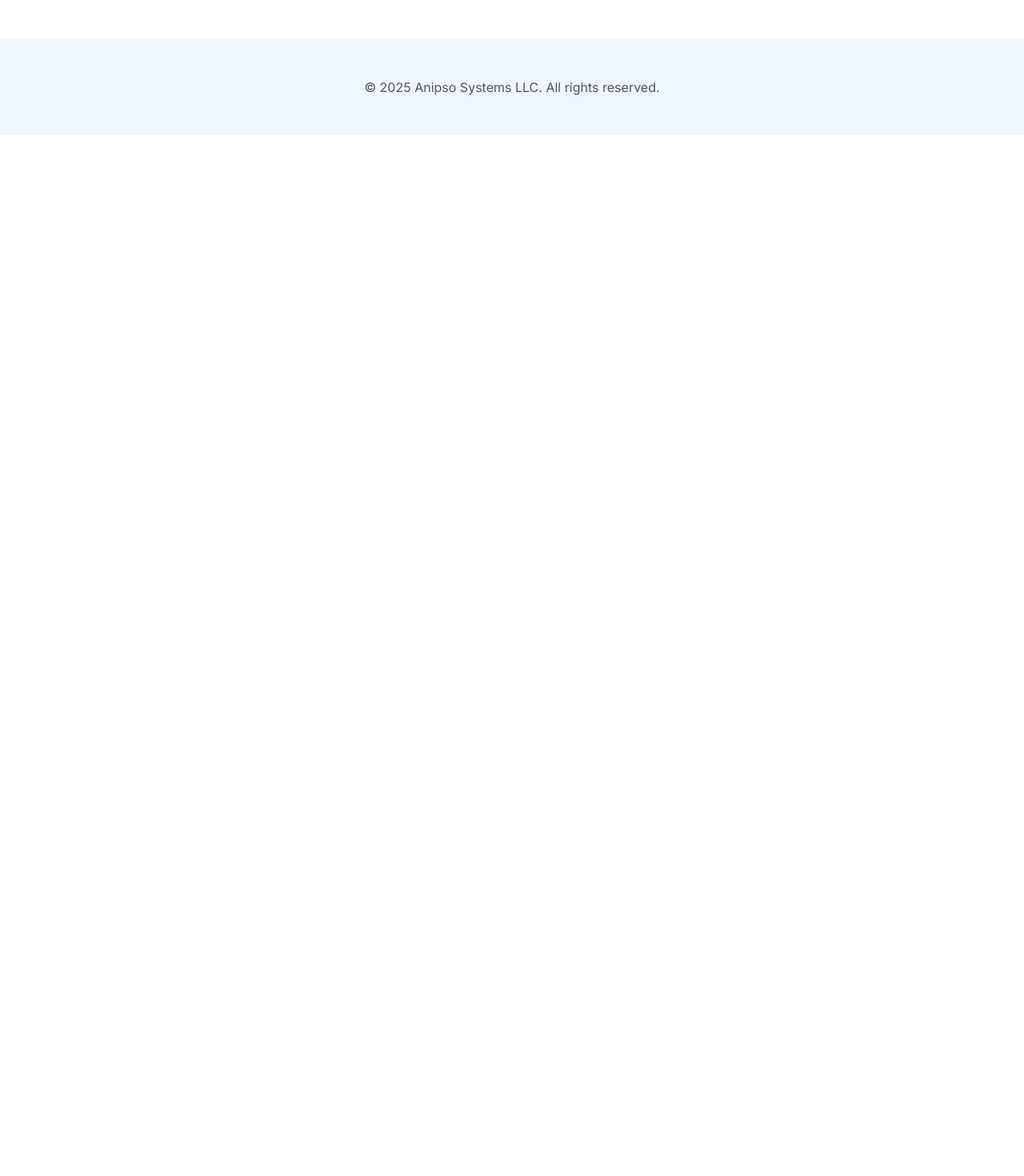
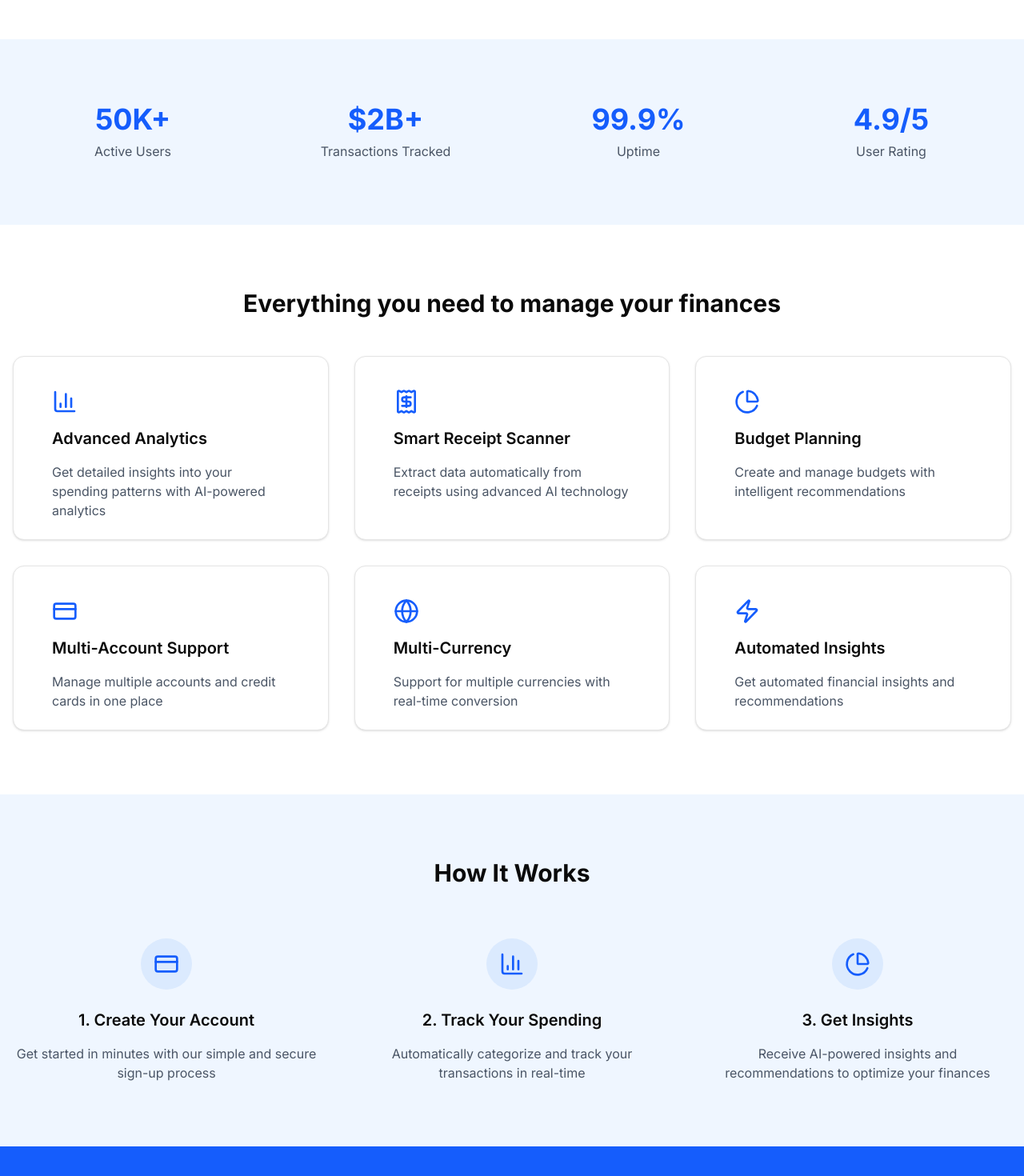
Before and after one commit to ChrisOspina/welth, a Next.js app: page / in a window 1280 px wide. Shown: the part 1280-2750 px from the top of the page at 80% size. Before the commit the page ends 1449 px from the top, so only its background shows below. Built offline with nearby package versions, Linux system fonts and the light colour scheme; no server answers.

Commit message:
landing page and data models

```diff
--- a/app/page.js
+++ b/app/page.js
@@ -1,10 +1,98 @@
 import HeroSection from "@/components/hero";
+import {
+  featuresData,
+  howItWorksData,
+  statsData,
+  testimonialsData,
+} from "@/data/landing";
+import { Button } from "@/components/ui/button";
+import { Card, CardContent } from "@/components/ui/card";
+import Image from "next/image";
+import Link from "next/link";
+
 
 
 export default function Home() {
   return (
     <div className="mt-40">
       <HeroSection />
+
+      {/* Stats section */}
+      <section className="py-20 bg-blue-50">
+        <div className="container mx-auto px-4 md:px-6">
+          <div className="grid grid-cols-2 md:grid-cols-4 gap-8">
+            {statsData.map((stat, index) => {
+              return (
+               <div key={index} className="text-center">
+                <div className="text-4xl font-bold text-blue-600 mb-2">
+                  {stat.value}
+                </div>
+                <div className="text-gray-600">{stat.label}</div>
+              </div>
+              );
+            })}
+          </div>
+        </div>
+      </section>
+
+      {/* Features Section */}
+      <section id="features" className="py-20">
+        <div className="container mx-auto px-4">
+          <h2 className="text-3xl font-bold text-center mb-12">
+            Everything you need to manage your finances
+          </h2>
+          <div className="grid grid-cols-1 md:grid-cols-2 lg:grid-cols-3 gap-8">
+            {featuresData.map((feature, index) => (
+              <Card className="p-6" key={index}>
+                <CardContent className="space-y-4 pt-4">
+                  {feature.icon}
+                  <h3 className="text-xl font-semibold">{feature.title}</h3>
+                  <p className="text-gray-600">{feature.description}</p>
+                </CardContent>
+              </Card>
+            ))}
+          </div>
+        </div>
+      </section>
+
+      {/* How It Works Section */}
+         <section className="py-20 bg-blue-50">
+        <div className="container mx-auto px-4">
+          <h2 className="text-3xl font-bold text-center mb-16">How It Works</h2>
+          <div className="grid grid-cols-1 md:grid-cols-3 gap-12">
+            {howItWorksData.map((step, index) => (
+              <div key={index} className="text-center">
+                <div className="w-16 h-16 bg-blue-100 rounded-full flex items-center justify-center mx-auto mb-6">
+                  {step.icon}
+                </div>
+                <h3 className="text-xl font-semibold mb-4">{step.title}</h3>
+                <p className="text-gray-600">{step.description}</p>
+              </div>
+            ))}
+          </div>
+        </div>
+      </section>
+
+      {/*Call to Action Section*/}
+      <section className="py-20 bg-blue-600">
+        <div className="container mx-auto text-center px-4">
+            <h2 className="text-3xl font-bold text-white mb-4">
+              Ready to Take Control of your Finances?
+            </h2>
+            <p className="text-blue-100 mb-8 max-w-2xl mx-auto">
+              Join thousands of users who are already managing their finances
+              with AI-powered guidance.
+            </p>
+            <Link href="/dashboard">
+              <Button
+                size="lg"
+                className="h-11 mt-5 animate-bounce"
+              >
+                Start Free Trial
+              </Button>
+            </Link>
+          </div>
+      </section>
     </div>
   );
 }
--- /dev/null
+++ b/data/catergories.js
@@ -0,0 +1,167 @@
+export const defaultCategories = [
+  // Income Categories
+  {
+    id: "salary",
+    name: "Salary",
+    type: "INCOME",
+    color: "#22c55e", // green-500
+    icon: "Wallet",
+  },
+  {
+    id: "freelance",
+    name: "Freelance",
+    type: "INCOME",
+    color: "#06b6d4", // cyan-500
+    icon: "Laptop",
+  },
+  {
+    id: "investments",
+    name: "Investments",
+    type: "INCOME",
+    color: "#6366f1", // indigo-500
+    icon: "TrendingUp",
+  },
+  {
+    id: "business",
+    name: "Business",
+    type: "INCOME",
+    color: "#ec4899", // pink-500
+    icon: "Building",
+  },
+  {
+    id: "rental",
+    name: "Rental",
+    type: "INCOME",
+    color: "#f59e0b", // amber-500
+    icon: "Home",
+  },
+  {
+    id: "other-income",
+    name: "Other Income",
+    type: "INCOME",
+    color: "#64748b", // slate-500
+    icon: "Plus",
+  },
+
+  // Expense Categories
+  {
+    id: "housing",
+    name: "Housing",
+    type: "EXPENSE",
+    color: "#ef4444", // red-500
+    icon: "Home",
+    subcategories: ["Rent", "Mortgage", "Property Tax", "Maintenance"],
+  },
+  {
+    id: "transportation",
+    name: "Transportation",
+    type: "EXPENSE",
+    color: "#f97316", // orange-500
+    icon: "Car",
+    subcategories: ["Fuel", "Public Transport", "Maintenance", "Parking"],
+  },
+  {
+    id: "groceries",
+    name: "Groceries",
+    type: "EXPENSE",
+    color: "#84cc16", // lime-500
+    icon: "Shopping",
+  },
+  {
+    id: "utilities",
+    name: "Utilities",
+    type: "EXPENSE",
+    color: "#06b6d4", // cyan-500
+    icon: "Zap",
+    subcategories: ["Electricity", "Water", "Gas", "Internet", "Phone"],
+  },
+  {
+    id: "entertainment",
+    name: "Entertainment",
+    type: "EXPENSE",
+    color: "#8b5cf6", // violet-500
+    icon: "Film",
+    subcategories: ["Movies", "Games", "Streaming Services"],
+  },
+  {
+    id: "food",
+    name: "Food",
+    type: "EXPENSE",
+    color: "#f43f5e", // rose-500
+    icon: "UtensilsCrossed",
+  },
+  {
+    id: "shopping",
+    name: "Shopping",
+    type: "EXPENSE",
+    color: "#ec4899", // pink-500
+    icon: "ShoppingBag",
+    subcategories: ["Clothing", "Electronics", "Home Goods"],
+  },
+  {
+    id: "healthcare",
+    name: "Healthcare",
+    type: "EXPENSE",
+    color: "#14b8a6", // teal-500
+    icon: "HeartPulse",
+    subcategories: ["Medical", "Dental", "Pharmacy", "Insurance"],
+  },
+  {
+    id: "education",
+    name: "Education",
+    type: "EXPENSE",
+    color: "#6366f1", // indigo-500
+    icon: "GraduationCap",
+    subcategories: ["Tuition", "Books", "Courses"],
+  },
+  {
+    id: "personal",
+    name: "Personal Care",
+    type: "EXPENSE",
+    color: "#d946ef", // fuchsia-500
+    icon: "Smile",
+    subcategories: ["Haircut", "Gym", "Beauty"],
+  },
+  {
+    id: "travel",
+    name: "Travel",
+    type: "EXPENSE",
+    color: "#0ea5e9", // sky-500
+    icon: "Plane",
+  },
+  {
+    id: "insurance",
+    name: "Insurance",
+    type: "EXPENSE",
+    color: "#64748b", // slate-500
+    icon: "Shield",
+    subcategories: ["Life", "Home", "Vehicle"],
+  },
+  {
+    id: "gifts",
+    name: "Gifts & Donations",
+    type: "EXPENSE",
+    color: "#f472b6", // pink-400
+    icon: "Gift",
+  },
+  {
+    id: "bills",
+    name: "Bills & Fees",
+    type: "EXPENSE",
+    color: "#fb7185", // rose-400
+    icon: "Receipt",
+    subcategories: ["Bank Fees", "Late Fees", "Service Charges"],
+  },
+  {
+    id: "other-expense",
+    name: "Other Expenses",
+    type: "EXPENSE",
+    color: "#94a3b8", // slate-400
+    icon: "MoreHorizontal",
+  },
+];
+
+export const categoryColors = defaultCategories.reduce((acc, category) => {
+  acc[category.id] = category.color;
+  return acc;
+}, {});
--- /dev/null
+++ b/data/landing.js
@@ -0,0 +1,86 @@
+import {
+  BarChart3,
+  Receipt,
+  PieChart,
+  CreditCard,
+  Globe,
+  Zap,
+} from "lucide-react";
+
+// Stats Data
+export const statsData = [
+  {
+    value: "50K+",
+    label: "Active Users",
+  },
+  {
+    value: "$2B+",
+    label: "Transactions Tracked",
+  },
+  {
+    value: "99.9%",
+    label: "Uptime",
+  },
+  {
+    value: "4.9/5",
+    label: "User Rating",
+  },
+];
+
+// Features Data
+export const featuresData = [
+  {
+    icon: <BarChart3 className="h-8 w-8 text-blue-600" />,
+    title: "Advanced Analytics",
+    description:
+      "Get detailed insights into your spending patterns with AI-powered analytics",
+  },
+  {
+    icon: <Receipt className="h-8 w-8 text-blue-600" />,
+    title: "Smart Receipt Scanner",
+    description:
+      "Extract data automatically from receipts using advanced AI technology",
+  },
+  {
+    icon: <PieChart className="h-8 w-8 text-blue-600" />,
+    title: "Budget Planning",
+    description: "Create and manage budgets with intelligent recommendations",
+  },
+  {
+    icon: <CreditCard className="h-8 w-8 text-blue-600" />,
+    title: "Multi-Account Support",
+    description: "Manage multiple accounts and credit cards in one place",
+  },
+  {
+    icon: <Globe className="h-8 w-8 text-blue-600" />,
+    title: "Multi-Currency",
+    description: "Support for multiple currencies with real-time conversion",
+  },
+  {
+    icon: <Zap className="h-8 w-8 text-blue-600" />,
+    title: "Automated Insights",
+    description: "Get automated financial insights and recommendations",
+  },
+];
+
+// How It Works Data
+export const howItWorksData = [
+  {
+    icon: <CreditCard className="h-8 w-8 text-blue-600" />,
+    title: "1. Create Your Account",
+    description:
+      "Get started in minutes with our simple and secure sign-up process",
+  },
+  {
+    icon: <BarChart3 className="h-8 w-8 text-blue-600" />,
+    title: "2. Track Your Spending",
+    description:
+      "Automatically categorize and track your transactions in real-time",
+  },
+  {
+    icon: <PieChart className="h-8 w-8 text-blue-600" />,
+    title: "3. Get Insights",
+    description:
+      "Receive AI-powered insights and recommendations to optimize your finances",
+  },
+];
```
Also changed, not shown: 1 other file (tests, documents, lock files or other folders).
